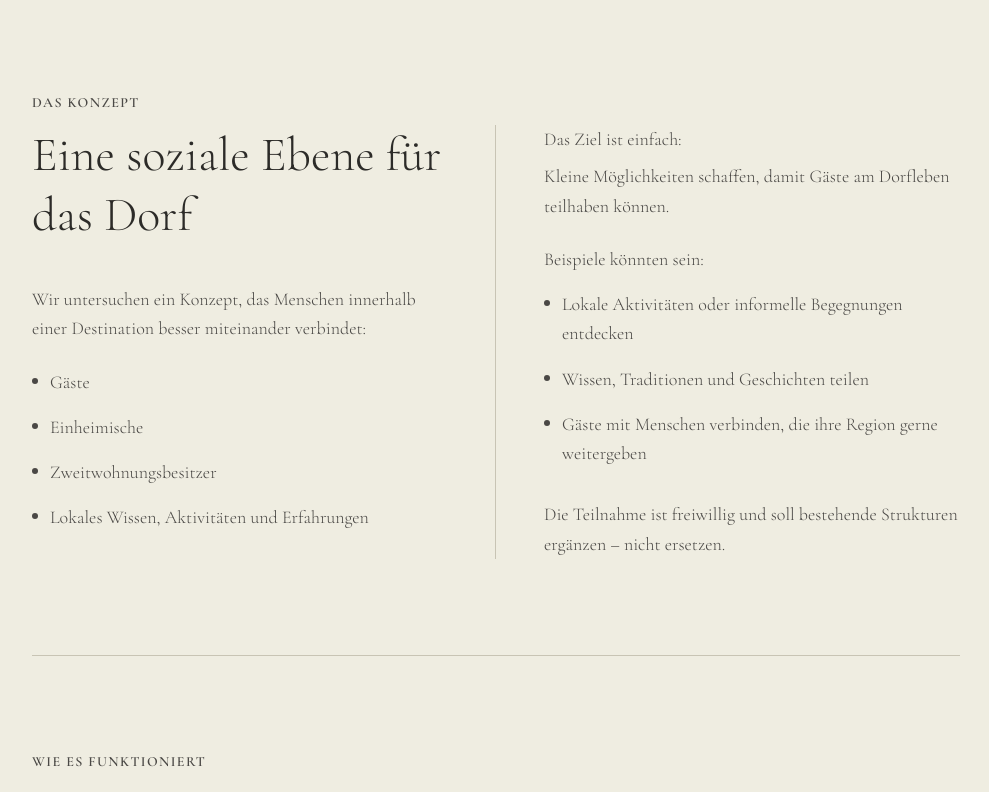
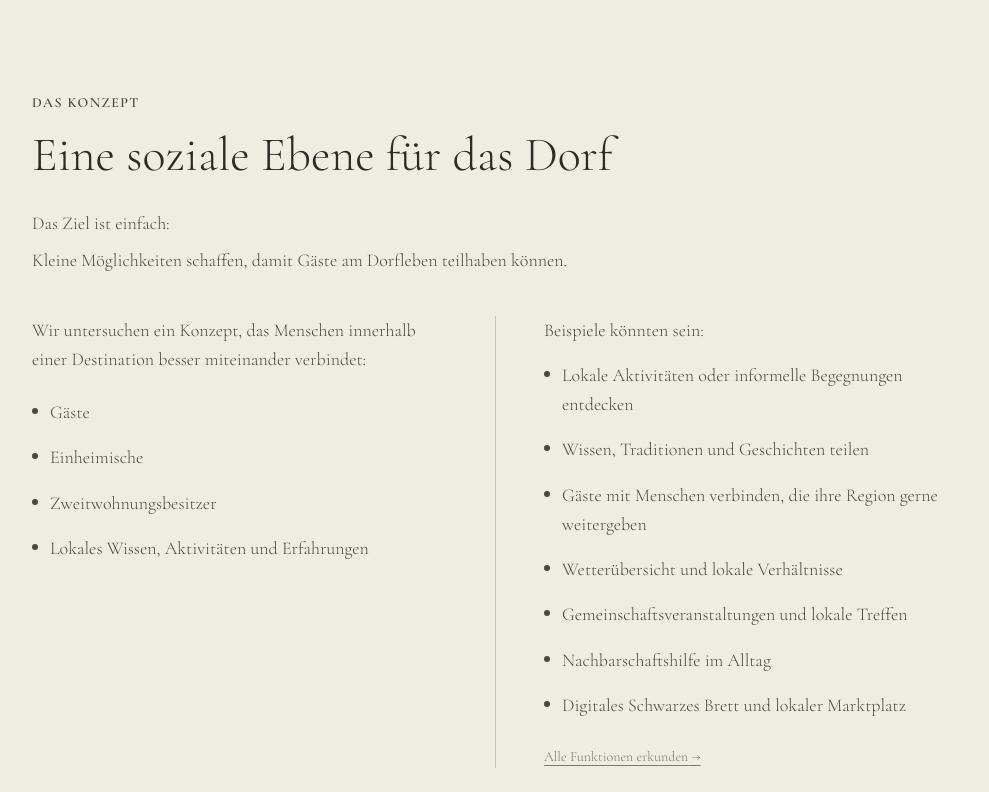
Before and after one commit to OlegMoshkovich/valmia, a Next.js app: page / in a window 1280 px wide. Shown: the part 2140-2932 px from the top of the page, without its empty margins (144-1133 px from the left). Built offline with nearby package versions, Linux system fonts and the light colour scheme.

Commit message:
add the conept

```diff
--- a/src/app/page.tsx
+++ b/src/app/page.tsx
@@ -3,6 +3,7 @@
 import { useEffect, useRef, useState } from "react";
 import Navbar from "@/components/Navbar";
 import Footer from "@/components/Footer";
+import ConceptOverlay from "@/components/ConceptOverlay";
 
 const dark = "#2c2b28";
 const mid = "#4a4845";
@@ -45,8 +46,13 @@ const translations = {
         "Discovering local experiences and informal activities",
         "Sharing local knowledge and traditions",
         "Connecting guests with people who love their village",
+        "Weather overview and local conditions",
+        "Community events and local gatherings",
+        "Neighbourhood support and everyday help",
+        "Digital pinboard and local marketplace",
       ],
       rightClosing: "Participation is always voluntary and designed to complement existing local structures.",
+      conceptLink: "Explore all features",
     },
     howItWorks: {
       title: "How It Works",
@@ -126,8 +132,13 @@ const translations = {
         "Lokale Aktivitäten oder informelle Begegnungen entdecken",
         "Wissen, Traditionen und Geschichten teilen",
         "Gäste mit Menschen verbinden, die ihre Region gerne weitergeben",
+        "Wetterübersicht und lokale Verhältnisse",
+        "Gemeinschaftsveranstaltungen und lokale Treffen",
+        "Nachbarschaftshilfe im Alltag",
+        "Digitales Schwarzes Brett und lokaler Marktplatz",
       ],
       rightClosing: "Die Teilnahme ist freiwillig und soll bestehende Strukturen ergänzen – nicht ersetzen.",
+      conceptLink: "Alle Funktionen erkunden",
     },
     howItWorks: {
       title: "Wie es funktioniert",
@@ -200,6 +211,7 @@ function BulletItem({ text }: { text: string }) {
 export default function Home() {
   const [lang, setLang] = useState<"en" | "de">("de");
   const [scrolled, setScrolled] = useState(false);
+  const [showConcept, setShowConcept] = useState(false);
   const videoRef = useRef<HTMLVideoElement>(null);
   const rafRef = useRef<number | null>(null);
 
@@ -348,23 +360,39 @@ export default function Home() {
 
       {/* The Concept */}
       <section id="concept" className="px-6 md:px-12 py-16 md:py-24 max-w-5xl mx-auto">
+        {/* Label */}
         <h2
           className="text-sm tracking-widest uppercase mb-3"
           style={{ fontFamily: font, color: mid, fontWeight: 600 }}
         >
           {t.concept.title}
         </h2>
-        <div className="grid grid-cols-1 md:grid-cols-2">
+        {/* Full-width heading */}
+        <h3
+          className="text-3xl md:text-5xl font-light leading-tight mb-6"
+          style={{ fontFamily: font, color: dark }}
+        >
+          {t.concept.leftHeading}
+        </h3>
+        {/* Goal text under heading, full width */}
+        <p
+          className="text-base md:text-lg font-light leading-relaxed mb-2"
+          style={{ fontFamily: font, color: mid }}
+        >
+          {t.concept.rightGoal}
+        </p>
+        <p
+          className="text-base md:text-lg font-light leading-relaxed mb-10"
+          style={{ fontFamily: font, color: mid }}
+        >
+          {t.concept.rightGoalDetail}
+        </p>
+        {/* Two columns */}
+        <div className="grid grid-cols-1 md:grid-cols-2 mb-10">
           <div
             className="pb-10 md:pb-0 md:pr-12 border-b md:border-b-0 md:border-r"
             style={{ borderColor: divider }}
           >
-            <h3
-              className="text-3xl md:text-5xl font-light leading-tight mb-10"
-              style={{ fontFamily: font, color: dark }}
-            >
-              {t.concept.leftHeading}
-            </h3>
             <p
               className="text-base md:text-lg font-light leading-relaxed mb-6"
               style={{ fontFamily: font, color: mid }}
@@ -379,36 +407,32 @@ export default function Home() {
           </div>
           <div className="pt-10 md:pt-0 md:pl-12">
             <p
-              className="text-base md:text-lg font-light leading-relaxed mb-2"
-              style={{ fontFamily: font, color: mid }}
-            >
-              {t.concept.rightGoal}
-            </p>
-            <p
-              className="text-base md:text-lg font-light leading-relaxed mb-6"
-              style={{ fontFamily: font, color: mid }}
-            >
-              {t.concept.rightGoalDetail}
-            </p>
-            <p
               className="text-base md:text-lg font-light leading-relaxed mb-4"
               style={{ fontFamily: font, color: mid }}
             >
               {t.concept.rightExamplesLabel}
             </p>
-            <ul className="space-y-4 mb-8">
+            <ul className="space-y-4 mb-6">
               {t.concept.rightBullets.map((item) => (
                 <BulletItem key={item} text={item} />
               ))}
             </ul>
-            <p
-              className="text-base md:text-lg font-light leading-relaxed"
-              style={{ fontFamily: font, color: mid }}
+            <button
+              onClick={() => setShowConcept(true)}
+              className="text-sm font-light underline underline-offset-4 opacity-60 hover:opacity-100 transition-opacity"
+              style={{ fontFamily: font, color: dark }}
             >
-              {t.concept.rightClosing}
-            </p>
+              {t.concept.conceptLink} →
+            </button>
           </div>
         </div>
+        {/* Closing text after both columns */}
+        <p
+          className="text-base md:text-lg font-light leading-relaxed"
+          style={{ fontFamily: font, color: mid }}
+        >
+          {t.concept.rightClosing}
+        </p>
       </section>
 
       <SectionDivider />
@@ -560,6 +584,8 @@ export default function Home() {
       </section>
 
       <Footer />
+
+      {showConcept && <ConceptOverlay onClose={() => setShowConcept(false)} lang={lang} />}
     </div>
   );
 }
--- a/src/components/ConceptOverlay.tsx
+++ b/src/components/ConceptOverlay.tsx
@@ -1,8 +1,25 @@
 interface ConceptOverlayProps {
   onClose: () => void;
+  lang: "en" | "de";
 }
 
-const columns = [
+const content = {
+  en: {
+    label: "Our current concepts",
+    close: "Close",
+    heading: "A Calm Companion for Residents and Visitors",
+    sections: [
+      {
+        title: "Local and Seasonal Living",
+        body: "A curated layer that reflects the place: essentials nearby, seasonal guides and nature cues support a slower, more grounded way of living — helping residents and visitors make the most of the landscape as part of everyday life.",
+      },
+      {
+        title: "Events",
+        body: "A simple way to host and join small moments — coffee on the rooftop, a forest walk, a kids playdate. Clear RSVPs make planning effortless, while event updates stay contained and respectful.",
+      },
+    ],
+    functionsHeading: "Possible Functions Supporting Village Life",
+    columns: [
       {
         title: "Local Conditions & Orientation",
         subtitle: "Helping residents and guests stay informed.",
@@ -15,7 +32,7 @@ const columns = [
       },
       {
         title: "Community Exchange",
-    subtitle: "Strengthening neighborly support.",
+        subtitle: "Strengthening neighbourly support.",
         items: ["Digital pinboard", "Buy & sell marketplace", "Lost & found", "Communal information sharing"],
       },
       {
@@ -28,7 +45,52 @@ const columns = [
         subtitle: "Easy access to essential contacts.",
         items: ["Local businesses & services", "Clubs and associations", "Important contacts", "Municipal information"],
       },
-];
+    ],
+  },
+  de: {
+    label: "Unsere aktuellen Konzepte",
+    close: "Schließen",
+    heading: "Ein ruhiger Begleiter für Einheimische und Gäste",
+    sections: [
+      {
+        title: "Lokales und saisonales Leben",
+        body: "Eine kuratierte Ebene, die den Ort widerspiegelt: nahegelegene Anlaufstellen, saisonale Guides und Naturhinweise unterstützen eine ruhigere, geerdetere Lebensweise — und helfen Einheimischen und Gästen, die Landschaft als Teil des Alltags zu erleben.",
+      },
+      {
+        title: "Veranstaltungen",
+        body: "Eine einfache Möglichkeit, kleine Momente zu gestalten und daran teilzunehmen — Kaffee auf der Terrasse, ein Waldspaziergang, ein Spielenachmittag für Kinder. Klare Zusagen machen die Planung mühelos, während Veranstaltungsupdates rücksichtsvoll bleiben.",
+      },
+    ],
+    functionsHeading: "Mögliche Funktionen zur Unterstützung des Dorflebens",
+    columns: [
+      {
+        title: "Lokale Verhältnisse & Orientierung",
+        subtitle: "Einheimische und Gäste gut informiert halten.",
+        items: ["Wetterübersicht", "Schnee- & Langlaufberichte", "Wander- und Spazierwegebedingungen", "Pistenstatus"],
+      },
+      {
+        title: "Veranstaltungen & Dorfleben",
+        subtitle: "Lokale Aktivitäten sichtbarer machen.",
+        items: ["Lokale Veranstaltungen und Treffen", "Vereinsaktivitäten", "Kulturelle und saisonale Ereignisse", "Gemeindliche Bekanntmachungen"],
+      },
+      {
+        title: "Gemeinschaftsaustausch",
+        subtitle: "Nachbarschaftliche Unterstützung stärken.",
+        items: ["Digitales Schwarzes Brett", "Kauf- & Verkaufsmarktplatz", "Fundsachen", "Gemeinschaftliche Informationen"],
+      },
+      {
+        title: "Nachbarschaftshilfe & Alltagsunterstützung",
+        subtitle: "Gegenseitige Hilfe im Dorf fördern.",
+        items: ["Hilfeanfragen (z.B. Einkäufe für ältere Bewohner)", "Mitfahrgelegenheiten anbieten oder suchen", "Kleine Alltagshilfen", "Aufeinander verlassen können"],
+      },
+      {
+        title: "Lokales Netzwerk & wichtige Infos",
+        subtitle: "Einfacher Zugang zu wichtigen Kontakten.",
+        items: ["Lokale Betriebe & Dienstleistungen", "Vereine und Verbände", "Wichtige Kontakte", "Gemeinschaftliche Informationen"],
+      },
+    ],
+  },
+};
 
 function FunctionColumn({ title, subtitle, items }: { title: string; subtitle: string; items: string[] }) {
   return (
@@ -64,11 +126,13 @@ function FunctionColumn({ title, subtitle, items }: { title: string; subtitle: s
   );
 }
 
-export default function ConceptOverlay({ onClose }: ConceptOverlayProps) {
+export default function ConceptOverlay({ onClose, lang }: ConceptOverlayProps) {
+  const t = content[lang];
+
   return (
     <div
-      className="absolute inset-0 overflow-y-auto"
-      style={{ backgroundColor: "#efede1", zIndex: 50 }}
+      className="fixed inset-0 overflow-y-auto"
+      style={{ backgroundColor: "#efede1", zIndex: 200 }}
     >
       <div className="min-h-full px-6 md:px-12 py-8 pb-24 md:pb-12 max-w-7xl mx-auto">
 
@@ -77,13 +141,13 @@ export default function ConceptOverlay({ onClose }: ConceptOverlayProps) {
           className="flex justify-between items-start mb-6"
           style={{ fontFamily: "var(--font-cormorant)", color: "#4a4845" }}
         >
-          <span className="text-sm">Our current concepts</span>
+          <span className="text-sm">{t.label}</span>
           <button
             onClick={onClose}
             className="text-sm tracking-widest font-bold uppercase opacity-40 hover:opacity-80 transition-opacity"
             style={{ fontFamily: "var(--font-cormorant)", color: "#2c2b28" }}
           >
-            Close
+            {t.close}
           </button>
         </div>
         <hr style={{ borderColor: "#c8c4b4" }} className="mb-10" />
@@ -92,38 +156,26 @@ export default function ConceptOverlay({ onClose }: ConceptOverlayProps) {
           className="text-3xl md:text-5xl font-light leading-tight mb-10 md:mb-16"
           style={{ fontFamily: "var(--font-cormorant)", color: "#2c2b28" }}
         >
-          A Calm Companion for Residents and Visitors
+          {t.heading}
         </h1>
 
         <div className="flex flex-col md:grid md:grid-cols-2 md:gap-16 gap-10 mb-16">
-          <div>
+          {t.sections.map((section) => (
+            <div key={section.title}>
               <h2
                 className="text-xl md:text-2xl font-light mb-4"
                 style={{ fontFamily: "var(--font-cormorant)", color: "#2c2b28" }}
               >
-              Local and Seasonal living
+                {section.title}
               </h2>
               <p
                 className="text-base font-light leading-relaxed"
                 style={{ fontFamily: "var(--font-cormorant)", color: "#4a4845" }}
               >
-              A curated layer that reflects the place: essentials nearby, seasonal guides and nature cues support a slower, more grounded way of living | helping residents and visitors make the most of the lake and forest as part of everyday life.
+                {section.body}
               </p>
             </div>
-          <div>
-            <h2
-              className="text-xl md:text-2xl font-light mb-4"
-              style={{ fontFamily: "var(--font-cormorant)", color: "#2c2b28" }}
-            >
-              Events
-            </h2>
-            <p
-              className="text-base font-light leading-relaxed"
-              style={{ fontFamily: "var(--font-cormorant)", color: "#4a4845" }}
-            >
-              A simple way to host and join small moments | coffee on the rooftop, a forest walk, a kids playdate. Clear RSVPs make planning effortless, while event updates stay contained and respectful.
-            </p>
-          </div>
+          ))}
         </div>
 
         <hr style={{ borderColor: "#c8c4b4" }} className="mb-10" />
@@ -132,17 +184,17 @@ export default function ConceptOverlay({ onClose }: ConceptOverlayProps) {
           className="text-3xl md:text-5xl font-light leading-tight mb-10 md:mb-12"
           style={{ fontFamily: "var(--font-cormorant)", color: "#2c2b28" }}
         >
-          Possible Functions Supporting Village Life
+          {t.functionsHeading}
         </h1>
 
         <div className="grid grid-cols-1 md:grid-cols-3 gap-10 mb-12">
-          {columns.slice(0, 3).map((col) => (
+          {t.columns.slice(0, 3).map((col) => (
             <FunctionColumn key={col.title} {...col} />
           ))}
         </div>
 
         <div className="grid grid-cols-1 md:grid-cols-3 gap-10">
-          {columns.slice(3).map((col) => (
+          {t.columns.slice(3).map((col) => (
             <FunctionColumn key={col.title} {...col} />
           ))}
         </div>
```
Lines whose indentation alone changed are shown as unchanged.
